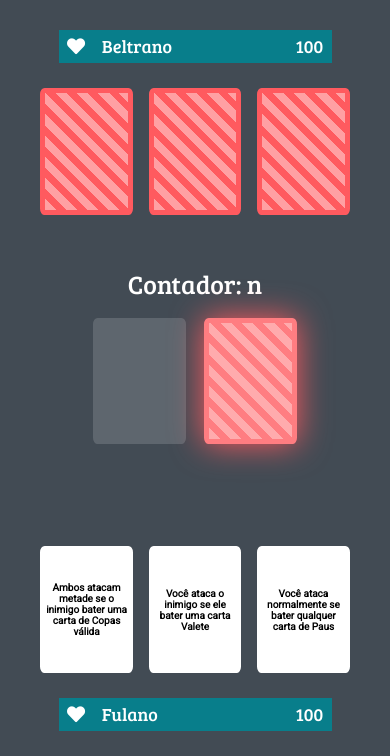
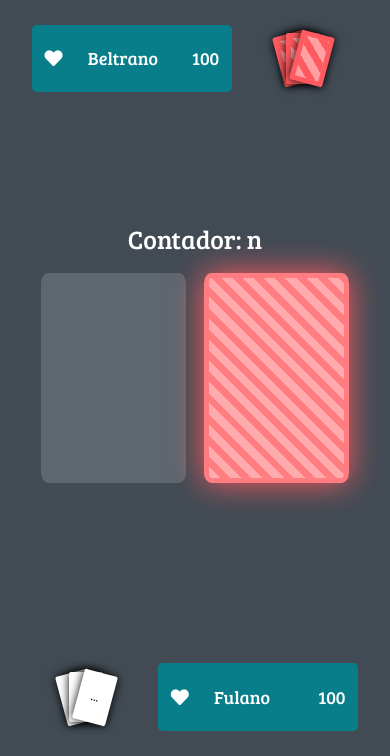
Before and after one commit to mephistia/SlapTrapPrototype, a plain HTML site: page index.html in a window 390 px wide. Shown: the part 88-844 px from the top of the page. Drawn offline with Linux system fonts and the light colour scheme.

Commit message:
Responsive v3

```diff
--- a/index.html
+++ b/index.html
@@ -33,9 +33,9 @@
                 </div>
 
                 <div class="cartasTrap">
-                    <div class="cartaVirada"></div>
-                    <div class="cartaVirada"></div>
-                    <div class="cartaVirada"></div>
+                    <div class="cartaVirada" id="inimTrap1"></div>
+                    <div class="cartaVirada" id="inimTrap2"></div>
+                    <div class="cartaVirada" id="inimTrap3"></div>
                 </div>
             </div>
 
@@ -43,14 +43,14 @@
             <div id="mesaJogo">
                 <div id="contador">Contador: n</div>
                 <div id="cartaPilha" class="semCarta"></div>
-                <div class="cartaVirada baralho podeClicar"></div>
+                <div class="baralho podeClicar"></div>
             </div>
 
             <div id="jogador">
                 <div class="cartasTrap">
-                    <div class="cartaJogador" id="carta1">Ambos atacam metade se o inimigo bater uma carta de Copas válida</div>
-                    <div class="cartaJogador" id="carta2">Você ataca o inimigo se ele bater uma carta Valete</div>
-                    <div class="cartaJogador" id="carta3">Você ataca normalmente se bater qualquer carta de Paus</div>
+                    <div class="cartaJogador" id="carta1">...</div>
+                    <div class="cartaJogador" id="carta2">...</div>
+                    <div class="cartaJogador" id="carta3">...</div>
                 </div>
                 <div class="barraVida">
                     <div class="vida" id="vidaJogador">
--- a/style.css
+++ b/style.css
@@ -13,8 +13,8 @@ body{
     display: flex;
     align-items: center;
     text-align: center;
-    margin-left: 25vw;
-    margin-right: 25vw;
+    margin-left: 20vw;
+    margin-right: 20vw;
     margin-top: 1.5vh;
     font-size: 18pt;
 }
@@ -53,8 +53,7 @@ body{
 }
 
 #topo {
-    padding-top: 4%;
-    height: 13vh;;
+    padding: 5% 0;
 }
 
 #inimigo, #jogador, #mesaJogo{
@@ -62,15 +61,18 @@ body{
     display: block;
 }
 
-#inimigo{
-    height: 25vh;
-}
 
 #jogador{
     position: absolute;
     bottom: 2%;
 }
 
+#jogador, #inimigo{
+    display: flex;
+    align-items: center;
+    justify-content: center;
+    padding: 0 6vw;
+}
 
 
 #opt {
@@ -95,17 +97,19 @@ body{
 
 
 .barraVida{
-    max-width: 70%;
-    height: 4vh;
+    width: 100%;
+    height: 8vh;
     background-color: #305B65;
     display: block;
-    margin: 2vw auto;
+    margin: 1vh;
+    border-radius: 5px;
+
 }
 
 .vida{
-    height: 100%;
     background-color: #087E8B;
     display: block;
+    border-radius: 5px;
 }
 
 /* editar porcentagem de vida = editar width */
@@ -124,7 +128,7 @@ body{
 }
 
 .infoVida > *{
-    margin:1vh;
+    margin: 1.5vh;
     font-size: calc(11pt + 0.4vh);
 
 }
@@ -138,29 +142,47 @@ body{
 .cartasTrap{
     display: flex;
     justify-content: center;
-    margin: auto;
     text-align: center;
+    padding-left: 25px;
 }
 
 #mesaJogo{
     text-align: center;
-    margin-top: 3vh;
+    position: absolute;
+    top: 50%;
+    left: 50%;
+    transform: translate(-50%, -40%);
 }
 
-.cartaVirada{
+#inimTrap1, #carta1{
+    transform: rotate(-15deg);
+}
+
+#inimTrap2, #carta2{
+    z-index: 9;
+}
+
+#inimTrap3, #carta3{
+    transform: rotate(15deg);
+    z-index: 99;
+
+}
+
+.cartaVirada, .baralho{
     background-color: #FFA0A3;
     background-image: repeating-linear-gradient(45deg, transparent, transparent 8px, #FF5A5F 8px, #FF5A5F 15px);
     border: 5px solid #FF5A5F;
 
-    width: 11vh;
-    height: 15vh;
-    margin: 2vh 2vw;
+    width: 20vh;
+    height: 28vh;
+    /*margin: 2vh 2vw;*/
     border-radius: 5%;
     display: inline-block;
 }
 
-.cartaVirada .baralho{
+.baralho{
     flex: 0 0 50%;
+    margin: 2vh 2vw;
 }
 
 #contador{
@@ -168,10 +190,17 @@ body{
     font-size: calc(13pt + 1vh);
 }
 
+.cartaVirada, .cartaJogador{
+    box-shadow: 0 0 10px #000;
+    width: 4vh!important;
+    height: 6vh!important;
+    margin: 0 0 0 -25%!important;
+}
+
 
 #cartaPilha, .cartaJogador, .cartaJogador span{
-    width: 11vh;
-    height: 15vh;
+    width: 20vh;
+    height: 28vh;
     margin: 2vh 2vw;
     border: 3px solid white;
     background-color: white;
@@ -183,10 +212,13 @@ body{
     text-align: center;
     display: flex;
     align-items: center;
+    justify-content: center;
 }
 
 #cartaPilha, .baralho{
     display: inline-block;
+    max-width: 145px;
+    max-height: 210px;
 }
 
 .semCarta{
```
